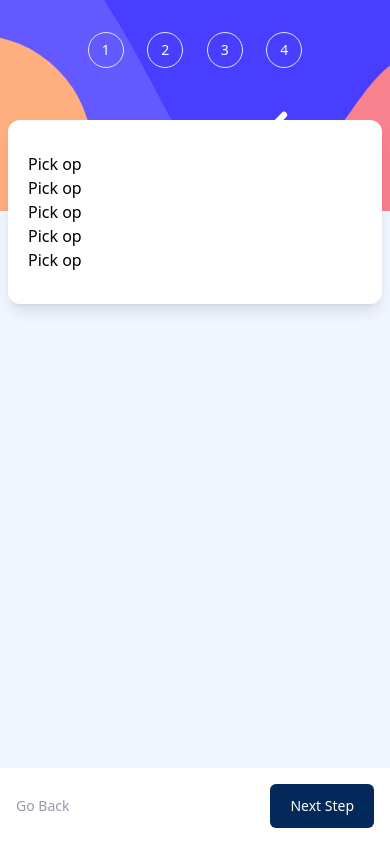
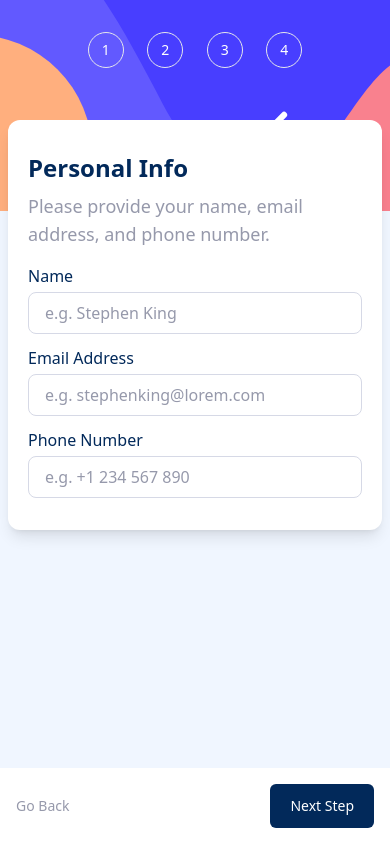
Before and after one commit to gracebir/multi-step-form, a React (Vite) app: page / in a window 390 px wide. Built offline with nearby package versions, Linux system fonts and the light colour scheme.

Commit message:
mobile home page

```diff
--- a/src/pages/Mobile/Home.jsx
+++ b/src/pages/Mobile/Home.jsx
@@ -1,14 +1,62 @@
 import React from 'react'
+import TextField from '../../components/TextField'
+import { useFormik } from 'formik'
+import { personalInfoSchema } from '../../BaseSchema'
 
 function Home() {
+  const {values, handleChange, handleSubmit, handleBlur, errors, touched} = useFormik({
+    initialValues:{
+      name:'',
+      email: '',
+      phoneNumber: ''
+    },
+    onSubmit: () => {
+
+    },
+    validationSchema: personalInfoSchema
+  })
   return (
-    <div className=''>
-      <h1>Pick op</h1>
-      <h1>Pick op</h1>
-      <h1>Pick op</h1>
-      <h1>Pick op</h1>
-      <h1>Pick op</h1>
-    </div>
+    <form onSubmit={handleSubmit} className='flex flex-col gap-4'>
+      <div className='flex flex-col gap-2'>
+      <h1 className='text-2xl text-marine-blue font-bold'>Personal Info</h1>
+      <p className="text-cool-gray text-lg">Please provide your name, email address, and phone number.</p>
+      </div>
+      <div className="flex flex-col gap-3">
+        <TextField
+        label="Name"
+        name="name"
+        touched={touched.name}
+        value={values.name}
+        isError={touched.name && errors.name}
+        placeholder={"e.g. Stephen King"}
+        type={"text"}
+        onBlur={handleBlur}
+        onChange={handleChange}
+        />
+        <TextField
+        label="Email Address"
+        name={"email"}
+        value={values.email}
+        touched={touched.name}
+        isError={touched.email && errors.email}
+        placeholder={"e.g. stephenking@lorem.com"}
+        type={"email"}
+        onBlur={handleBlur}
+        onChange={handleChange}
+        />
+        <TextField
+        label="Phone Number"
+        name={"phoneNumber"}
+        onBlur={handleBlur}
+        value={values.phoneNumber}
+        touched={touched.phoneNumber}
+        isError={touched.name && errors.name}
+        placeholder={"e.g. +1 234 567 890"}
+        type={"text"}
+        onChange={handleChange}
+        />
+      </div>
+    </form>
   )
 }
 
```
